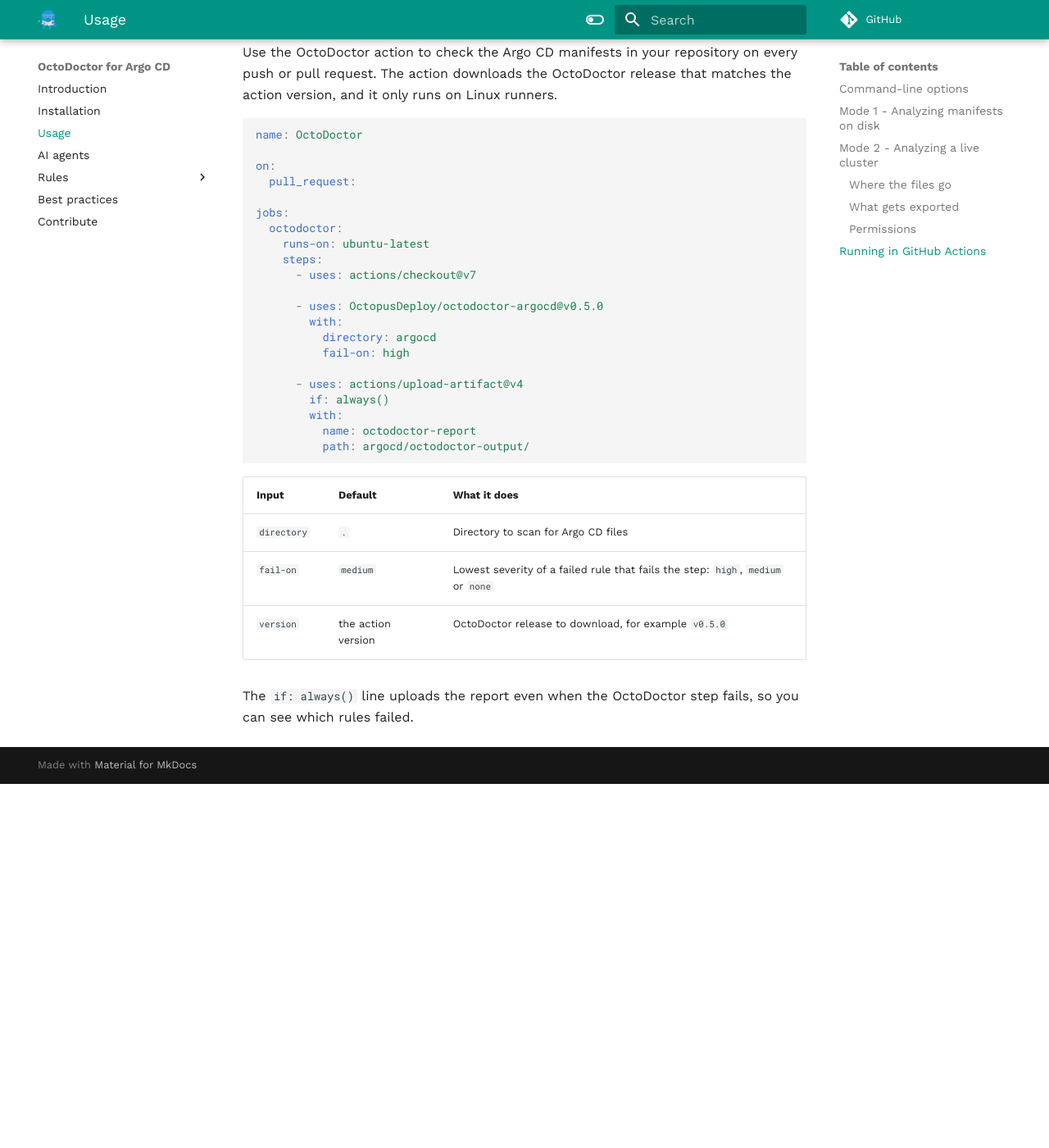
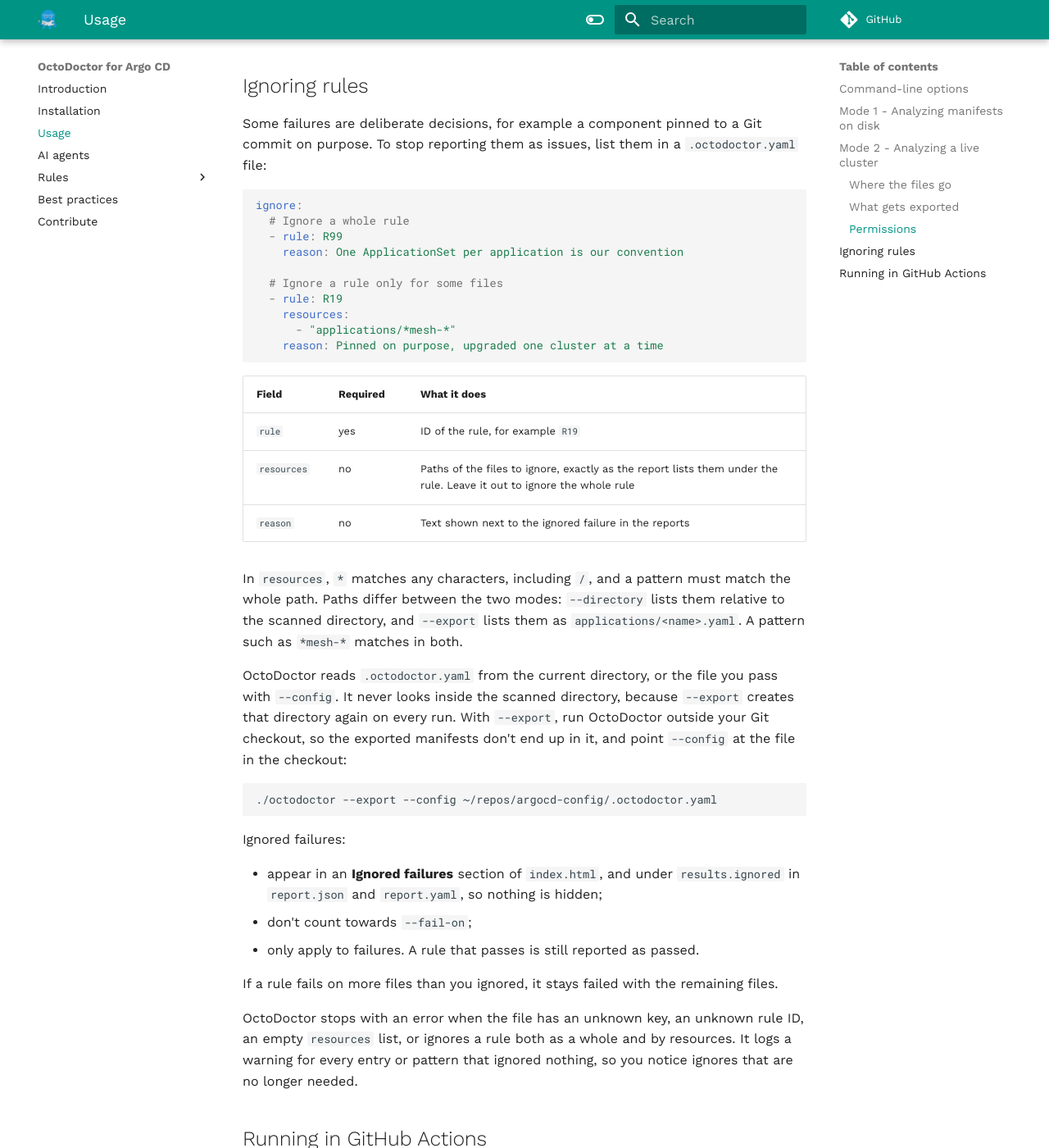
Before and after one commit to OctopusDeploy/octodoctor-argocd, an MkDocs documentation site: the page built from docs/usage.md, in a window 1280 px wide and 1400 px high, scrolled down 4729 px. Shown: the whole window at 82% size. Built offline with MkDocs 1.6.1 and Material for MkDocs 9.7.7, drawn with Linux system fonts in a browser that asks for light colours; comment, search, counter and statistics services are not loaded; before the commit the page ends 5685 px from its top, so only the background shows below that; some of the changed text lies outside the part shown.

Commit message:
docs: explain how to ignore rules

````diff
--- a/docs/usage.md
+++ b/docs/usage.md
@@ -20,6 +20,7 @@
 | `-n`, `--namespace` | `argocd` | Namespace to export from, only used with `--export` |
 | `-l`, `--limit` | `5` | How many files to list under each rule in the HTML report |
 | `--fail-on` | `medium` | Lowest severity of a failed rule that makes OctoDoctor exit with `1`: `high`, `medium` or `none` |
+| `--config` | `.octodoctor.yaml` in the current directory, if it exists | [Configuration file with the failures to ignore](#ignoring-rules) |
 | `-v`, `--version` | | Print the version and exit |
 
 !!! note "`--export` and `--directory` are mutually exclusive"
@@ -173,6 +174,56 @@
 all, OctoDoctor logs a warning, skips that resource type, and carries on with the rest. Only a cluster it
 can't reach, or credentials it can't authenticate with, stop the run.
 
+## Ignoring rules
+
+Some failures are deliberate decisions, for example a component pinned to a Git commit on purpose. To
+stop reporting them as issues, list them in a `.octodoctor.yaml` file:
+
+```yaml
+ignore:
+  # Ignore a whole rule
+  - rule: R99
+    reason: One ApplicationSet per application is our convention
+
+  # Ignore a rule only for some files
+  - rule: R19
+    resources:
+      - "applications/*mesh-*"
+    reason: Pinned on purpose, upgraded one cluster at a time
+```
+
+| Field | Required | What it does |
+|---|---|---|
+| `rule` | yes | ID of the rule, for example `R19` |
+| `resources` | no | Paths of the files to ignore, exactly as the report lists them under the rule. Leave it out to ignore the whole rule |
+| `reason` | no | Text shown next to the ignored failure in the reports |
+
+In `resources`, `*` matches any characters, including `/`, and a pattern must match the whole path.
+Paths differ between the two modes: `--directory` lists them relative to the scanned directory, and
+`--export` lists them as `applications/<name>.yaml`. A pattern such as `*mesh-*` matches in both.
+
+OctoDoctor reads `.octodoctor.yaml` from the current directory, or the file you pass with `--config`.
+It never looks inside the scanned directory, because `--export` creates that directory again on every
+run. With `--export`, run OctoDoctor outside your Git checkout, so the exported manifests don't end up
+in it, and point `--config` at the file in the checkout:
+
+```bash
+./octodoctor --export --config ~/repos/argocd-config/.octodoctor.yaml
+```
+
+Ignored failures:
+
+- appear in an **Ignored failures** section of `index.html`, and under `results.ignored` in
+  `report.json` and `report.yaml`, so nothing is hidden;
+- don't count towards `--fail-on`;
+- only apply to failures. A rule that passes is still reported as passed.
+
+If a rule fails on more files than you ignored, it stays failed with the remaining files.
+
+OctoDoctor stops with an error when the file has an unknown key, an unknown rule ID, an empty
+`resources` list, or ignores a rule both as a whole and by resources. It logs a warning for every
+entry or pattern that ignored nothing, so you notice ignores that are no longer needed.
+
 ## Running in GitHub Actions
 
 Use the OctoDoctor action to check the Argo CD manifests in your repository on every push or pull
````
